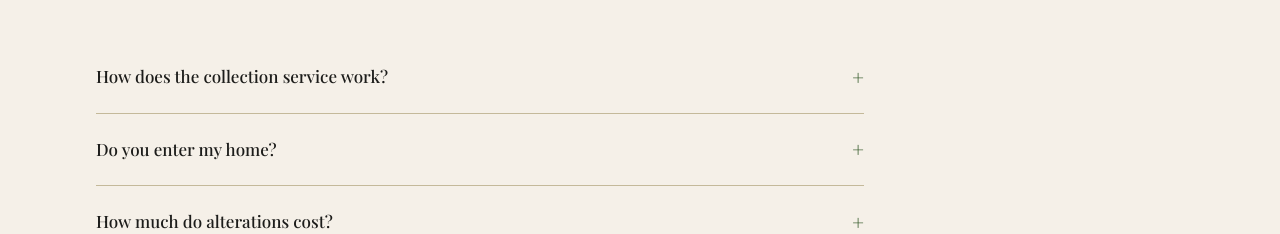
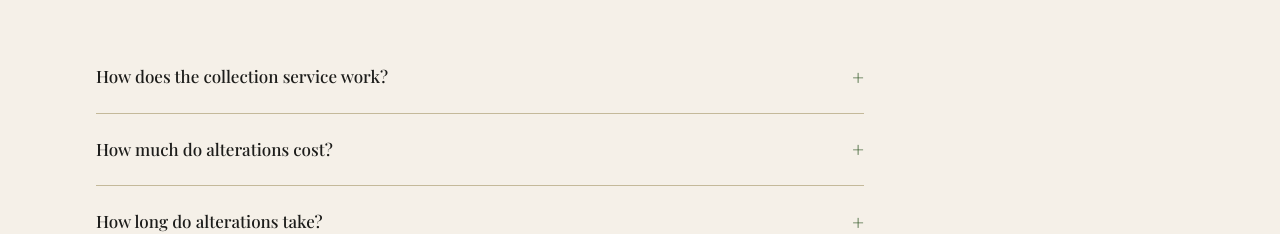
Before and after one commit to tsde9266-svg/toptailor.london, a Next.js app: page / in a window 1280 px wide. Shown: the part 6940-7174 px from the top of the page. Built offline with nearby package versions, Linux system fonts and the light colour scheme; no server answers; the database is empty.

Commit message:
FAQ: remove 'Do you enter my home?' question
Co-Authored-By: Claude Sonnet 4.6 <noreply@anthropic.com>

```diff
--- a/src/components/FAQ.tsx
+++ b/src/components/FAQ.tsx
@@ -5,10 +5,6 @@ const faqs = [
   {
     q: 'How does the collection service work?',
     a: 'Book a collection slot online or by phone. At your chosen time we collect your garments directly from your door — no need to carry anything or visit a shop. We alter every piece in our workshop, then return everything pressed and perfect to your door, usually within 5–7 working days.',
-  },
-  {
-    q: 'Do you enter my home?',
-    a: 'No. Fine Tailors is a collection-based service — your garments are collected from your door and returned to your door. No tailor enters your home. This keeps things discreet, convenient, and means your garments are never left sitting in a public shop.',
   },
   {
     q: 'How much do alterations cost?',
```
